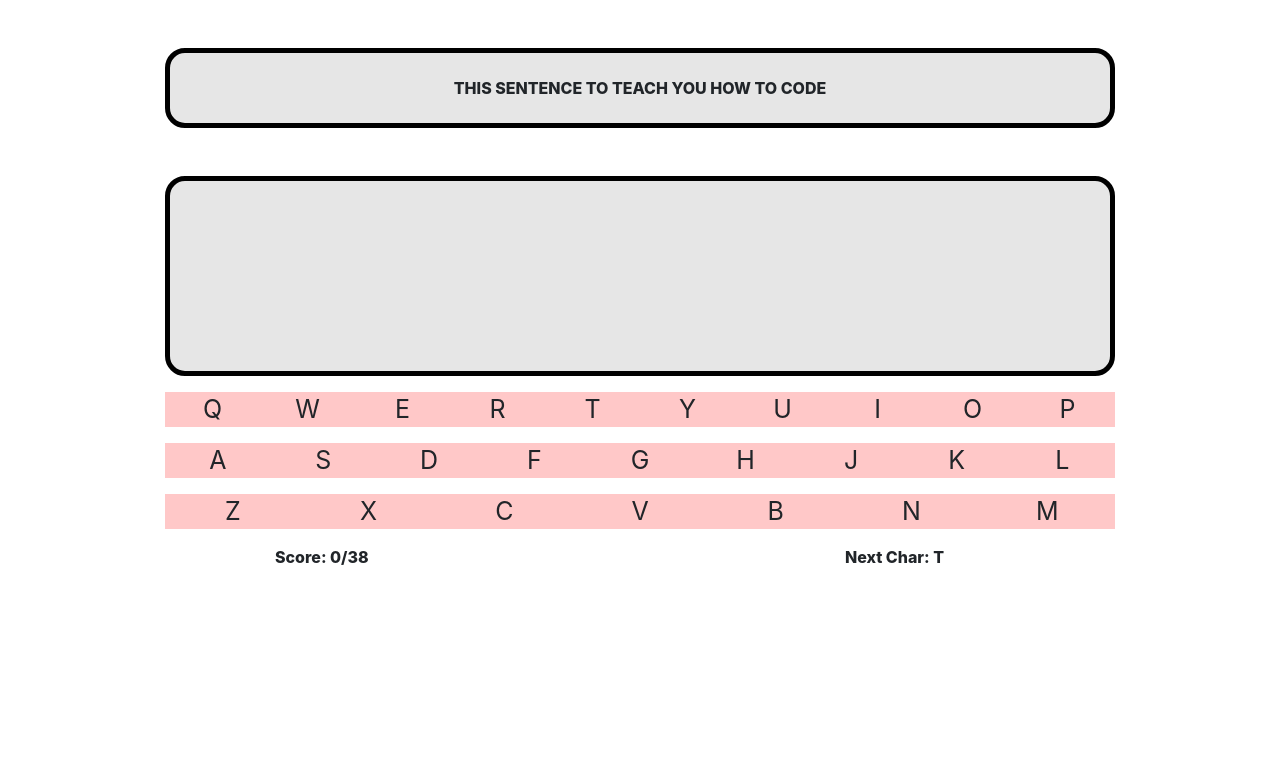
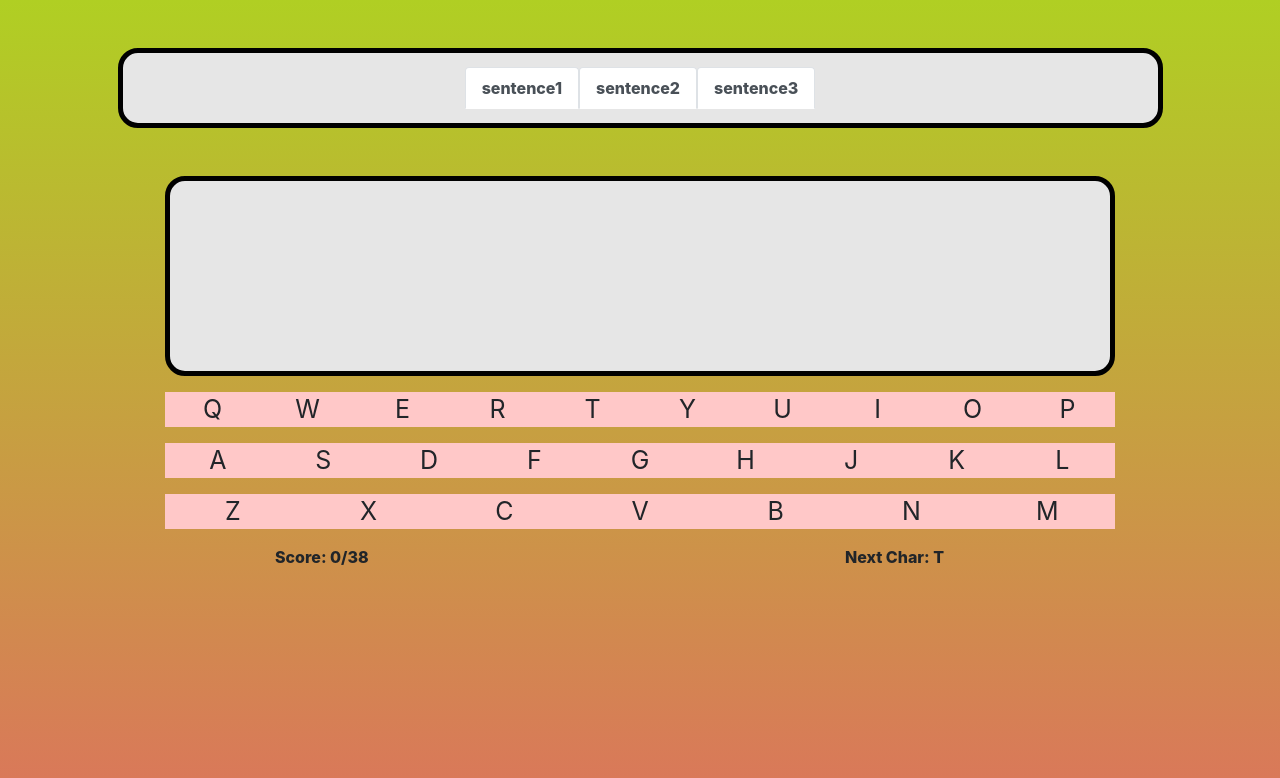
Before and after one commit to omaranBazna/typing-website, a website: page index.html in a window 1280 px wide. Drawn offline with nearby package versions, Linux system fonts and the light colour scheme.

Commit message:
add nav tabs for sentence example

```diff
--- a/index.html
+++ b/index.html
@@ -15,9 +15,14 @@
     <div class="container">
 
         <!--  add sentense example -->
+        <!-- use bootstrap nav tabs tp change between sentences-->
     <div class="row mt-5">
-      <div class="col-10 mx-auto" id="sentence">
-        THIS SENTENCE TO TEACH YOU HOW TO CODE
+      <div class="col-11 mx-auto " id="sentence">
+        <ul class="nav nav-tabs">
+         <li class="nav-item"><a class="nav-link active" role="tab" data-toggle="tab" href="sentence1">sentence1</a></li>
+         <li class="nav-item"><a class="nav-link active" role="tab" data-toggle="tab" href="sentence1">sentence2</a></li>
+         <li class="nav-item"><a class="nav-link active" role="tab" data-toggle="tab" href="sentence1">sentence3</a></li>
+        </ul>
       </div>
     </div>
 
--- a/style.css
+++ b/style.css
@@ -35,3 +35,8 @@
  .next{
     font-weight:800;
   }
+
+  body{
+    height:100vh;
+    background-image: linear-gradient(to bottom,rgb(176, 207, 35), rgb(221, 113, 94));
+  }
```
